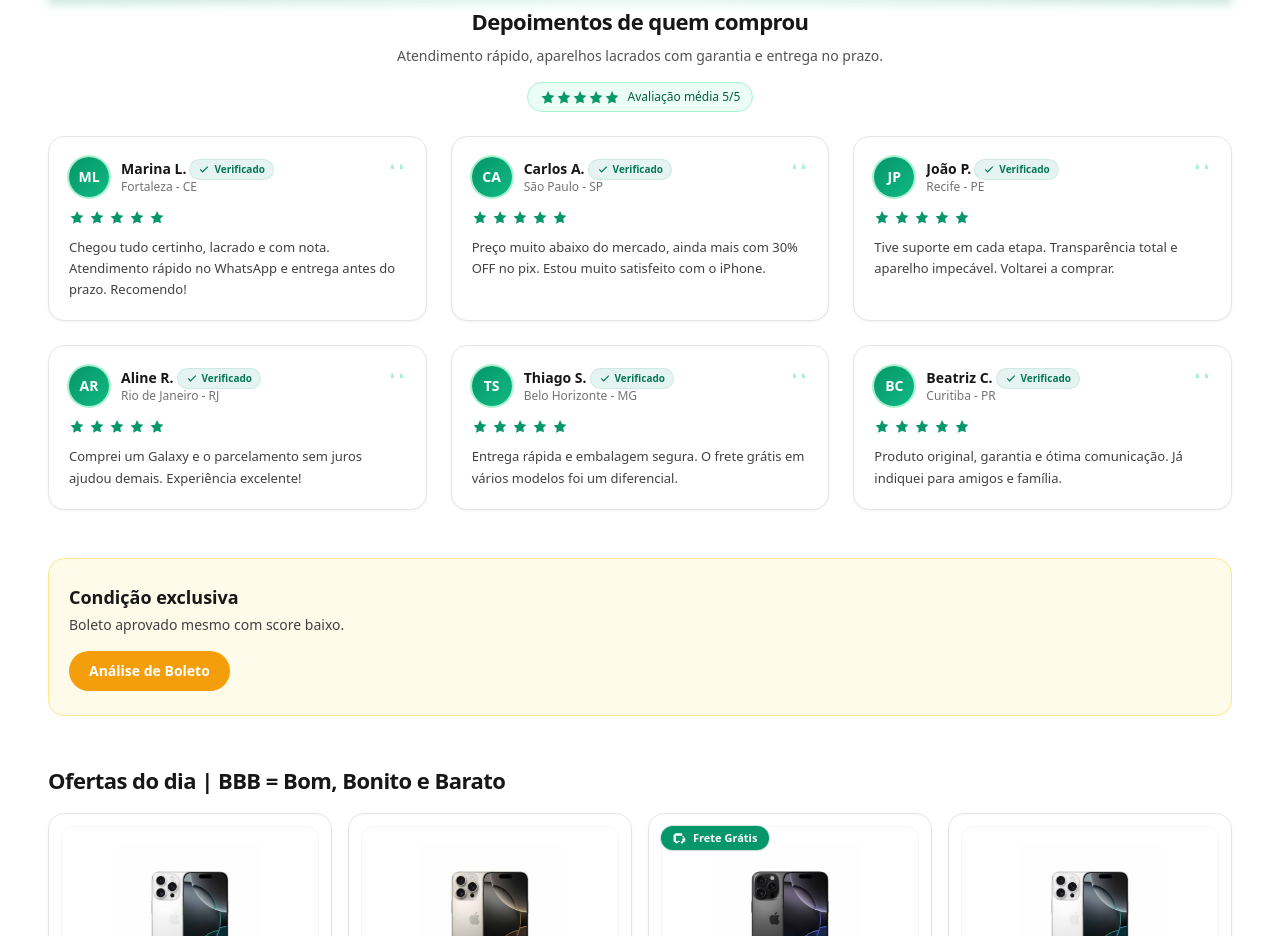
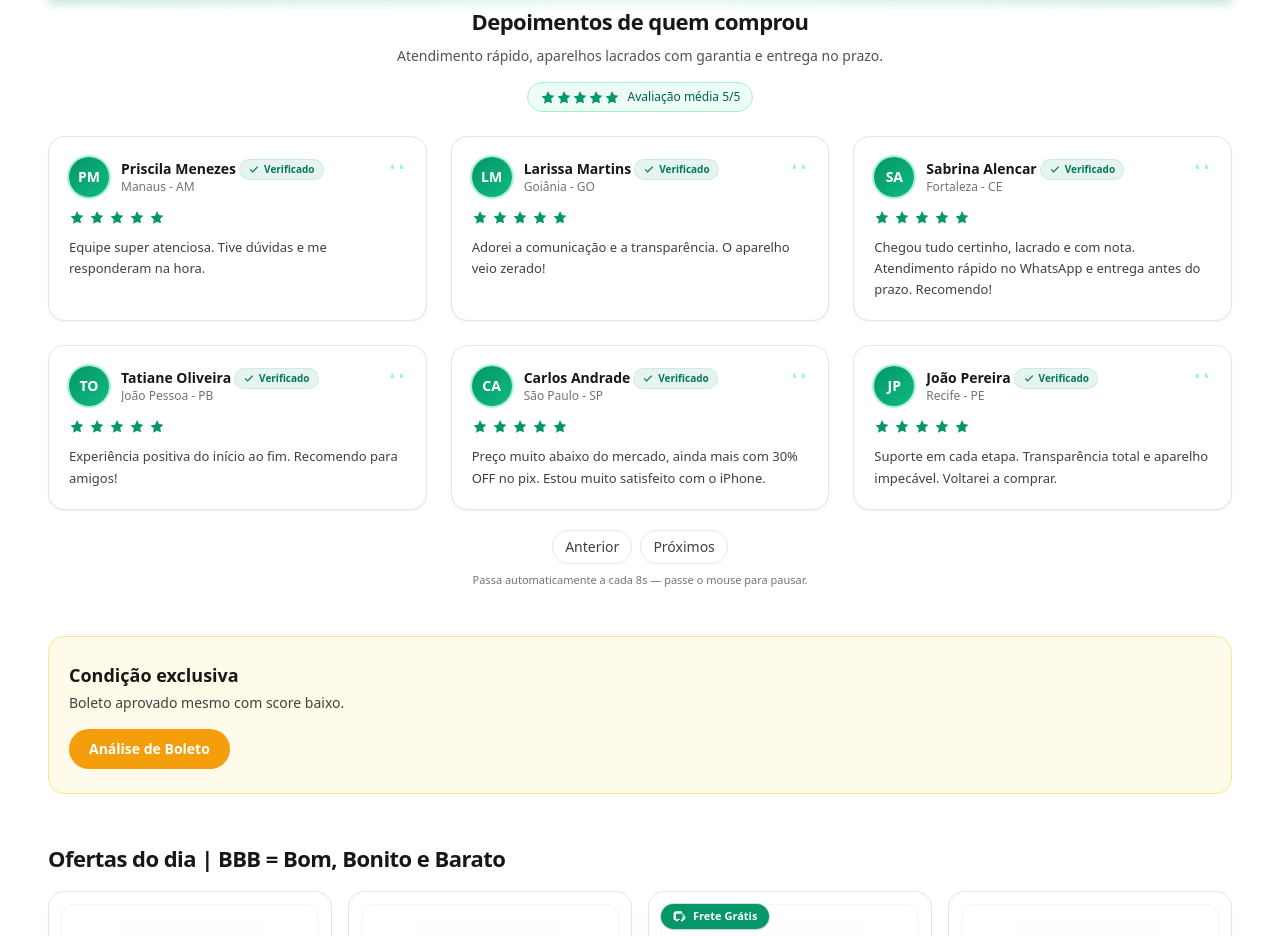
Before and after one commit to blogmarinaluz/SiteOficial, a Next.js app: page / in a window 1280 px wide. Shown: the part 1280-2216 px from the top of the page. Built offline with nearby package versions, Linux system fonts and the light colour scheme.

Commit message:
Update Testimonials.tsx

```diff
--- a/src/components/Testimonials.tsx
+++ b/src/components/Testimonials.tsx
@@ -1,58 +1,46 @@
-// src/components/Testimonials.tsx
-// Sessão de Depoimentos com paleta da marca (verde/emerald), layout premium e responsivo.
-// Não depende de imagens externas; avatares são iniciais estilizadas.
+"use client";
+
+// Sessão de Depoimentos com paleta da marca (emerald), layout premium,
+// e rotação automática de depoimentos (6 por página, troca a cada 8s).
+import { useEffect, useMemo, useState } from "react";
 
 type Testimonial = {
   name: string;
-  label: string; // cidade/estado ou contexto
+  label: string;   // cidade/estado ou contexto
   text: string;
   rating?: number; // 1..5
 };
 
-const TESTIMONIALS: Testimonial[] = [
-  {
-    name: "Marina L.",
-    label: "Fortaleza - CE",
-    text:
-      "Chegou tudo certinho, lacrado e com nota. Atendimento rápido no WhatsApp e entrega antes do prazo. Recomendo!",
-    rating: 5,
-  },
-  {
-    name: "Carlos A.",
-    label: "São Paulo - SP",
-    text:
-      "Preço muito abaixo do mercado, ainda mais com 30% OFF no pix. Estou muito satisfeito com o iPhone.",
-    rating: 5,
-  },
-  {
-    name: "João P.",
-    label: "Recife - PE",
-    text:
-      "Tive suporte em cada etapa. Transparência total e aparelho impecável. Voltarei a comprar.",
-    rating: 5,
-  },
-  {
-    name: "Aline R.",
-    label: "Rio de Janeiro - RJ",
-    text:
-      "Comprei um Galaxy e o parcelamento sem juros ajudou demais. Experiência excelente!",
-    rating: 5,
-  },
-  {
-    name: "Thiago S.",
-    label: "Belo Horizonte - MG",
-    text:
-      "Entrega rápida e embalagem segura. O frete grátis em vários modelos foi um diferencial.",
-    rating: 5,
-  },
-  {
-    name: "Beatriz C.",
-    label: "Curitiba - PR",
-    text:
-      "Produto original, garantia e ótima comunicação. Já indiquei para amigos e família.",
-    rating: 5,
-  },
+const ALL_TESTIMONIALS: Testimonial[] = [
+  { name: "Sabrina Alencar",      label: "Fortaleza - CE",     text: "Chegou tudo certinho, lacrado e com nota. Atendimento rápido no WhatsApp e entrega antes do prazo. Recomendo!", rating: 5 },
+  { name: "Carlos Andrade",  label: "São Paulo - SP",     text: "Preço muito abaixo do mercado, ainda mais com 30% OFF no pix. Estou muito satisfeito com o iPhone.",           rating: 5 },
+  { name: "João Pereira",    label: "Recife - PE",        text: "Suporte em cada etapa. Transparência total e aparelho impecável. Voltarei a comprar.",                     rating: 5 },
+  { name: "Aline Rodrigues", label: "Rio de Janeiro - RJ",text: "Comprei um Galaxy e o parcelamento sem juros ajudou demais. Experiência excelente!",                        rating: 5 },
+  { name: "Thiago Souza",    label: "Belo Horizonte - MG",text: "Entrega rápida e embalagem segura. O frete grátis em vários modelos foi um diferencial.",                  rating: 5 },
+  { name: "Beatriz Costa",   label: "Curitiba - PR",      text: "Produto original, garantia e ótima comunicação. Já indiquei para amigos e família.",                      rating: 5 },
+  { name: "Rafael Lima",     label: "Campinas - SP",      text: "Atendimento atencioso e preço imbatível. Tudo conforme o combinado.",                                    rating: 5 },
+  { name: "Fernanda Alves",  label: "Salvador - BA",      text: "Processo de compra simples e rápido. Chegou antes do esperado e muito bem embalado.",                     rating: 5 },
+  { name: "Gabriel Moreira", label: "Porto Alegre - RS",  text: "Já é minha segunda compra. Qualidade e confiança definem.",                                             rating: 5 },
+  { name: "Larissa Martins", label: "Goiânia - GO",       text: "Adorei a comunicação e a transparência. O aparelho veio zerado!",                                        rating: 5 },
+  { name: "Paulo Henrique",  label: "Natal - RN",         text: "Usei o cupom e economizei muito. Recomendo sem medo.",                                                  rating: 5 },
+  { name: "Camila Duarte",   label: "Florianópolis - SC", text: "Site fácil de navegar e checkout tranquilo. Voltarei a comprar.",                                        rating: 5 },
+  { name: "Diego Nascimento",label: "Belém - PA",         text: "Entrega no prazo e produto lacrado. Nota fiscal enviada certinho.",                                     rating: 5 },
+  { name: "Priscila Menezes",label: "Manaus - AM",        text: "Equipe super atenciosa. Tive dúvidas e me responderam na hora.",                                        rating: 5 },
+  { name: "Renato Carvalho", label: "Santos - SP",        text: "Custo-benefício excelente, principalmente com o desconto no pix.",                                       rating: 5 },
+  { name: "Tatiane Oliveira",label: "João Pessoa - PB",   text: "Experiência positiva do início ao fim. Recomendo para amigos!",                                          rating: 5 },
+  { name: "Eduardo Gomes",   label: "Vitória - ES",       text: "Produto autêntico, zero, tudo conforme anunciado. 5 estrelas!",                                          rating: 5 },
+  { name: "Luana Freitas",   label: "Maceió - AL",        text: "Acompanhamento por Whats e facilidade no pagamento. Muito bom!",                                        rating: 5 },
 ];
+
+// util: embaralha de forma estável (mas sem depender do servidor)
+function shuffle<T>(arr: T[]) {
+  const a = [...arr];
+  for (let i = a.length - 1; i > 0; i--) {
+    const j = Math.floor(((i * 9301 + 49297) % 233280) / 233280 * (i + 1)); // pseudo
+    [a[i], a[j]] = [a[j], a[i]];
+  }
+  return a;
+}
 
 function initials(name: string) {
   const parts = name.trim().split(/\s+/);
@@ -63,10 +51,7 @@ function initials(name: string) {
 
 const Star = (props: React.SVGProps<SVGSVGElement>) => (
   <svg viewBox="0 0 20 20" aria-hidden="true" {...props}>
-    <path
-      d="M10 2.5l2.47 5.01 5.53.8-4 3.9.94 5.49L10 15.9l-4.94 2.6.94-5.49-4-3.9 5.53-.8L10 2.5z"
-      fill="currentColor"
-    />
+    <path d="M10 2.5l2.47 5.01 5.53.8-4 3.9.94 5.49L10 15.9l-4.94 2.6.94-5.49-4-3.9 5.53-.8L10 2.5z" fill="currentColor" />
   </svg>
 );
 
@@ -76,9 +61,43 @@ const Check = (props: React.SVGProps<SVGSVGElement>) => (
   </svg>
 );
 
+const QuoteMarks = () => (
+  <div className="absolute right-4 top-4 text-emerald-200">
+    <svg viewBox="0 0 24 24" className="h-6 w-6" aria-hidden="true">
+      <path d="M7 11c-1.1 0-2 .9-2 2v3h3v-3h-1v-2zm9 0c-1.1 0-2 .9-2 2v3h3v-3h-1v-2z" fill="currentColor" />
+    </svg>
+  </div>
+);
+
+const PAGE_SIZE = 6;       // 6 cards por página
+const INTERVAL_MS = 8000;  // troca automática a cada 8s
+
 export default function Testimonials() {
+  // Embaralha uma vez no cliente pra variar a ordem
+  const pool = useMemo(() => shuffle(ALL_TESTIMONIALS), []);
+  const [index, setIndex] = useState(0);
+  const [paused, setPaused] = useState(false);
+
+  // calcula a página atual (com wrap)
+  const currentPage = useMemo(() => {
+    const out: Testimonial[] = [];
+    for (let i = 0; i < PAGE_SIZE; i++) {
+      out.push(pool[(index + i) % pool.length]);
+    }
+    return out;
+  }, [pool, index]);
+
+  // autoplay com pausa no hover
+  useEffect(() => {
+    if (paused) return;
+    const id = setInterval(() => {
+      setIndex((i) => (i + PAGE_SIZE) % pool.length);
+    }, INTERVAL_MS);
+    return () => clearInterval(id);
+  }, [paused, pool.length]);
+
   return (
-    <section className="relative">
+    <section className="relative" onMouseEnter={() => setPaused(true)} onMouseLeave={() => setPaused(false)}>
       {/* faixa sutil no topo com a paleta */}
       <div className="pointer-events-none absolute -top-6 left-0 right-0 h-6 bg-gradient-to-r from-emerald-600/20 via-emerald-500/10 to-emerald-600/20 blur-sm" />
 
@@ -92,7 +111,7 @@ export default function Testimonials() {
             Atendimento rápido, aparelhos lacrados com garantia e entrega no prazo.
           </p>
 
-          {/* Selo de avaliação */}
+        {/* Selo de avaliação */}
           <div className="mt-4 inline-flex items-center gap-2 rounded-full border border-emerald-200 bg-emerald-50 px-3 py-1.5">
             <div className="flex">
               {Array.from({ length: 5 }).map((_, i) => (
@@ -103,22 +122,14 @@ export default function Testimonials() {
           </div>
         </div>
 
-        {/* Grade de depoimentos */}
+        {/* Grade de depoimentos (6 por página) */}
         <div className="mt-6 grid grid-cols-1 gap-4 sm:grid-cols-2 lg:grid-cols-3 lg:gap-6">
-          {TESTIMONIALS.map((t, idx) => (
+          {currentPage.map((t, idx) => (
             <article
-              key={idx}
+              key={`${t.name}-${idx}`}
               className="relative rounded-2xl border border-neutral-200 bg-white p-5 shadow-sm transition hover:shadow-md"
             >
-              {/* “aspas” decorativas */}
-              <div className="absolute right-4 top-4 text-emerald-200">
-                <svg viewBox="0 0 24 24" className="h-6 w-6" aria-hidden="true">
-                  <path
-                    d="M7 11c-1.1 0-2 .9-2 2v3h3v-3h-1v-2zm9 0c-1.1 0-2 .9-2 2v3h3v-3h-1v-2z"
-                    fill="currentColor"
-                  />
-                </svg>
-              </div>
+              <QuoteMarks />
 
               {/* Cabeçalho do card */}
               <div className="flex items-center gap-3">
@@ -153,6 +164,31 @@ export default function Testimonials() {
             </article>
           ))}
         </div>
+
+        {/* Controles simples (acessíveis) */}
+        <div className="mt-5 flex items-center justify-center gap-2">
+          <button
+            type="button"
+            onClick={() => setIndex((i) => (i - PAGE_SIZE + pool.length) % pool.length)}
+            className="rounded-full border border-neutral-200 bg-white px-3 py-1.5 text-sm text-neutral-700 hover:bg-neutral-50"
+            aria-label="Depoimentos anteriores"
+          >
+            Anterior
+          </button>
+          <button
+            type="button"
+            onClick={() => setIndex((i) => (i + PAGE_SIZE) % pool.length)}
+            className="rounded-full border border-neutral-200 bg-white px-3 py-1.5 text-sm text-neutral-700 hover:bg-neutral-50"
+            aria-label="Próximos depoimentos"
+          >
+            Próximos
+          </button>
+        </div>
+
+        {/* dica sutil de autoplay/pausa */}
+        <p className="mt-2 text-center text-[11px] text-neutral-500">
+          Passa automaticamente a cada 8s — passe o mouse para pausar.
+        </p>
       </div>
     </section>
   );
```
